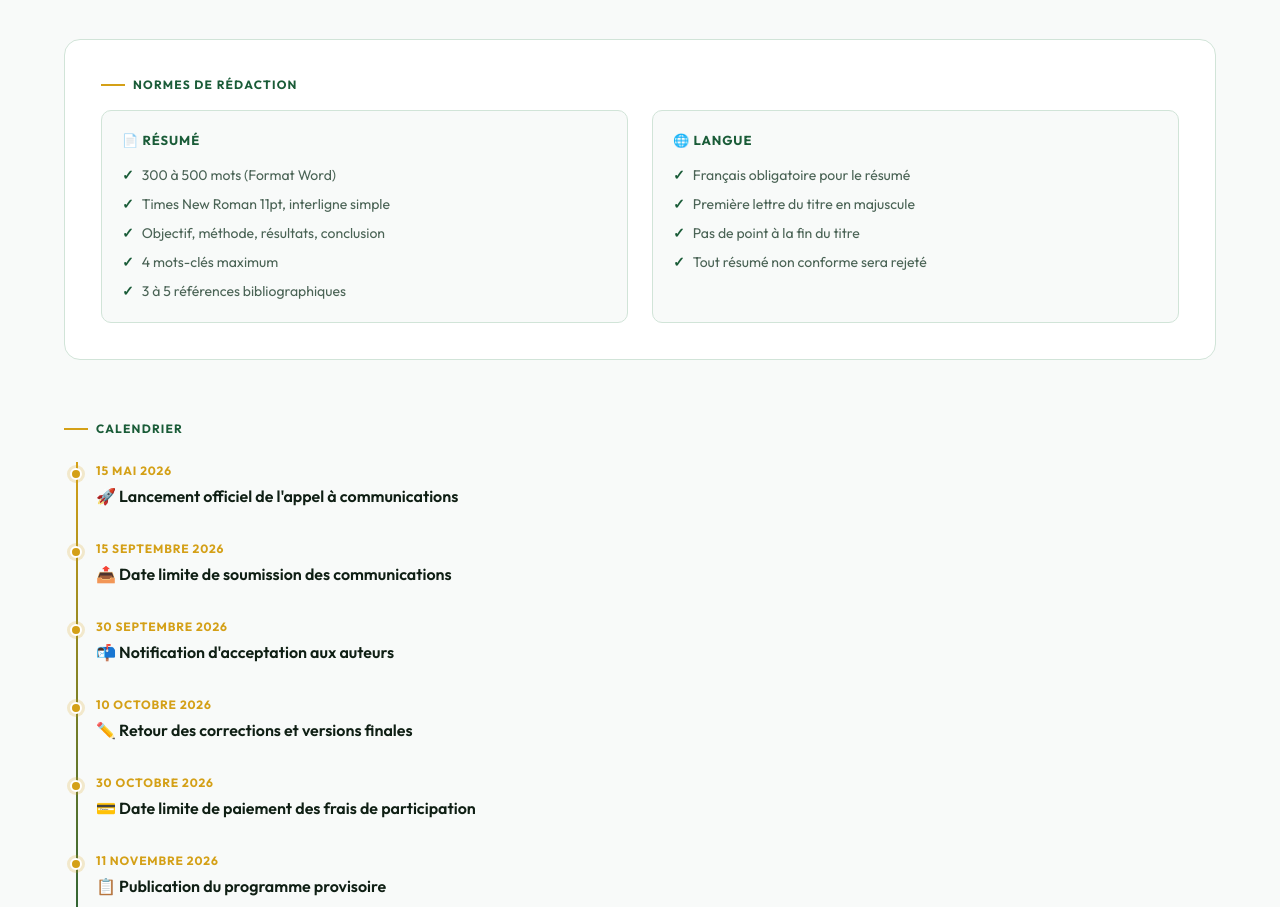
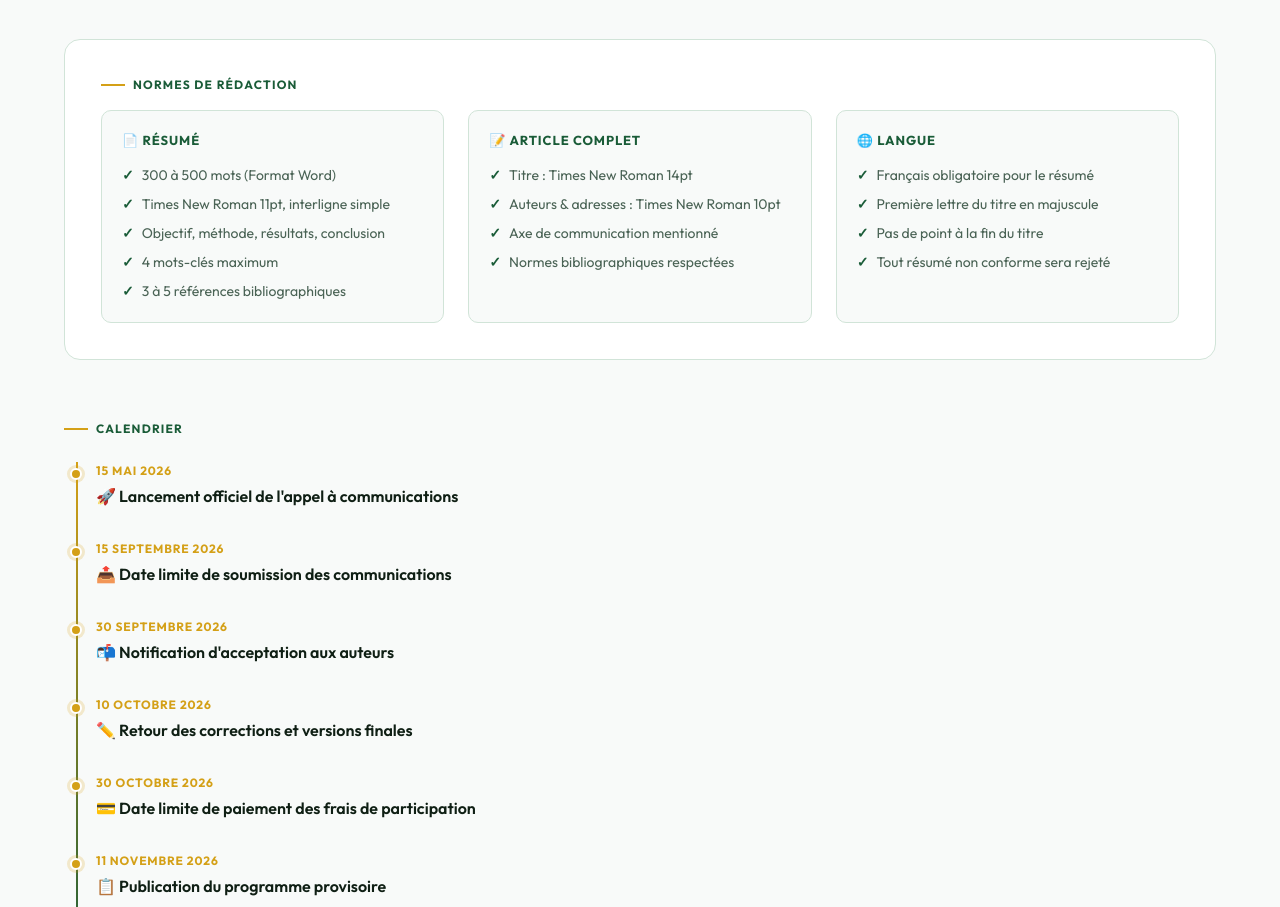
Before and after one commit to TOUGMA19/Journ-e-Scientifique-de-ULBO, a React (Vite) app: page /soumission in a window 1280 px wide. Shown: the part 1191-2098 px from the top of the page. Built offline with nearby package versions, Linux system fonts and the light colour scheme; a web font is replaced by a local one.

Commit message:
Update soumission.tsx

```diff
--- a/src/routes/soumission.tsx
+++ b/src/routes/soumission.tsx
@@ -99,6 +99,9 @@ function Soumission() {
         </div>
       </div>
 
+
+
+
       <div className="soumission-grid">
         <div className="soumission-card">
           <div className="soumission-card-head">
@@ -153,7 +156,7 @@ function Soumission() {
 
       <div style={{ background: "white", border: "1px solid var(--border-c)", borderRadius: 16, padding: 36, marginTop: 40 }}>
         <div className="section-label">Normes de rédaction</div>
-        <div style={{ display: "grid", gridTemplateColumns: "repeat(2,1fr)", gap: 24, marginTop: 16 }}>
+        <div style={{ display: "grid", gridTemplateColumns: "repeat(3,1fr)", gap: 24, marginTop: 16 }}>
           <div className="format-rules" style={{ margin: 0 }}>
             <h4>📄 Résumé</h4>
             <ul>
@@ -162,6 +165,15 @@ function Soumission() {
               <li>Objectif, méthode, résultats, conclusion</li>
               <li>4 mots-clés maximum</li>
               <li>3 à 5 références bibliographiques</li>
+            </ul>
+          </div>
+          <div className="format-rules" style={{ margin: 0 }}>
+            <h4>📝 Article complet</h4>
+            <ul>
+              <li>Titre : Times New Roman 14pt</li>
+              <li>Auteurs & adresses : Times New Roman 10pt</li>
+              <li>Axe de communication mentionné</li>
+              <li>Normes bibliographiques respectées</li>
             </ul>
           </div>
           <div className="format-rules" style={{ margin: 0 }}>
```
